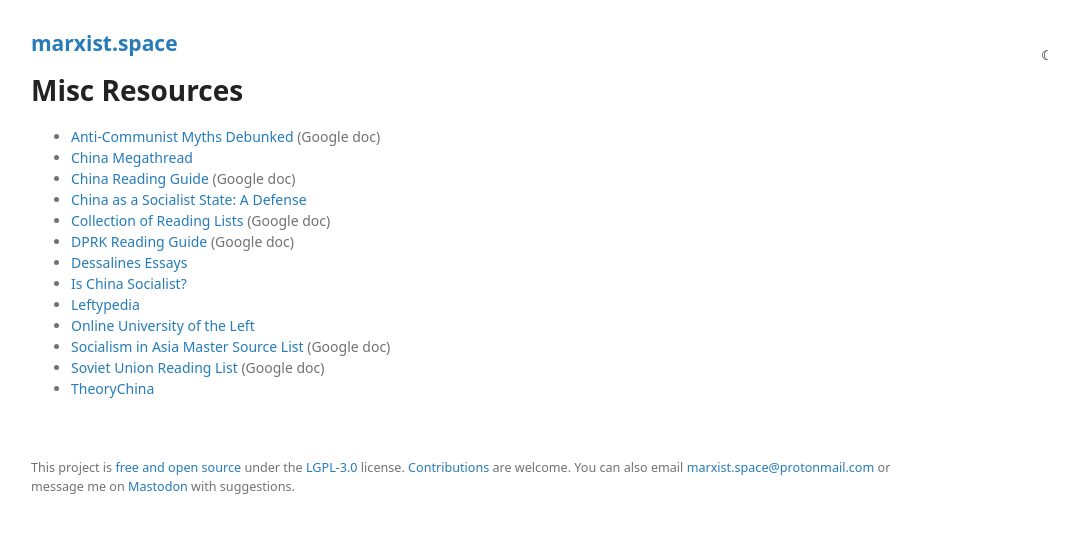
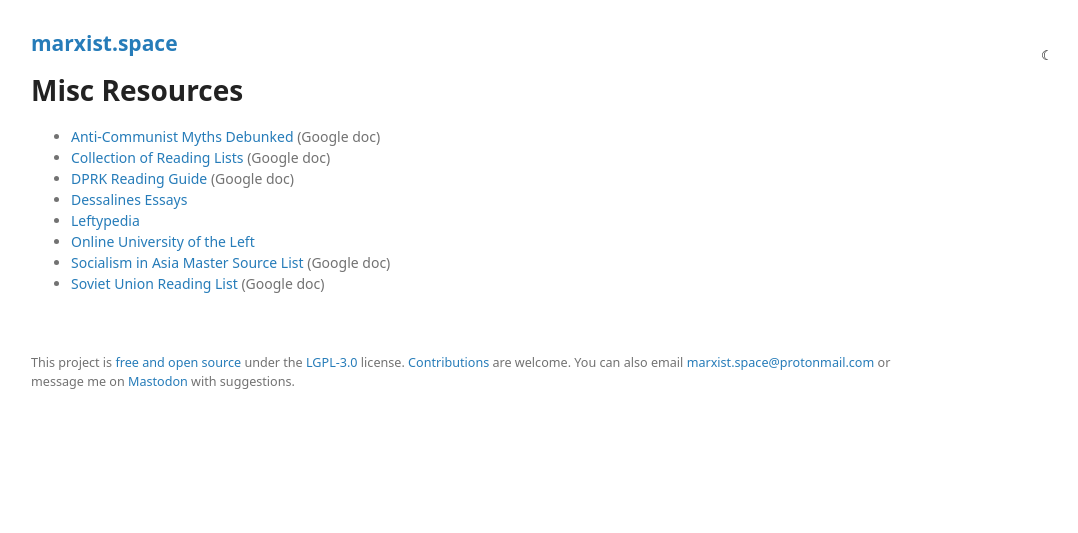
Before and after one commit to prolesoft/marxist.space, a Jekyll site: the page built from misc.md, in a window 1280 px wide. Shown: the top 533 px of the page, without its empty margins (179-1257 px from the left). Built offline with Jekyll 4.4.1, drawn with Linux system fonts in a browser that asks for light colours; our own code applies the rules of GitHub Pages for plain Markdown files.

Commit message:
feat: split china misc resources out

```diff
--- a/misc.md
+++ b/misc.md
@@ -8,15 +8,10 @@
 # Misc Resources
 
 * [Anti-Communist Myths Debunked](https://docs.google.com/document/d/1Gxwhh-vdeB--47HM-20cEVRC9eAMhrapbNf0Sk8VSOs/edit) (Google doc)
-* [China Megathread](https://www.reddit.com/r/communism/comments/c2b7ma/china_megathread_everything_a_leftist_must_know/)
-* [China Reading Guide](https://drive.google.com/file/d/15I2LRlK-VofmD1FWmXS1ERltTwuYFZcC/view) (Google doc)
-* [China as a Socialist State: A Defense](https://www.reddit.com/r/communism/comments/5ku8dz/china_as_a_socialist_marxistleninist_state_a/)
 * [Collection of Reading Lists](https://docs.google.com/document/d/1k-OPPy9UM9ApPuWVIsPcvX3zQh1LUsVbPQocD9mUhyA/edit) (Google doc)
 * [DPRK Reading Guide](https://drive.google.com/file/d/1QQn3q4OZwMh44qTmYhzHYSpokYoOEa_v/view) (Google doc)
 * [Dessalines Essays](https://github.com/dessalines/essays)
-* [Is China Socialist?](https://www.reddit.com/r/communism/comments/5vkthe/is_china_socialist_my_response_to_antichina_claims/)
 * [Leftypedia](https://leftypedia.org/wiki/Main_Page)
 * [Online University of the Left](http://ouleft.org/)
 * [Socialism in Asia Master Source List](https://docs.google.com/document/d/1KMAZopkLyjP74vOssz6XAdPxvMh-1rJRptFnFD54bPg/edit?usp=sharing) (Google doc)
 * [Soviet Union Reading List](https://docs.google.com/document/d/1qeYeYeLN7uKxfMdoe7TAmOMD2fmgyZdU_urvW6eAsRg/mobilebasic) (Google doc)
-* [TheoryChina](http://en.theorychina.org/)
```
Also changed, not shown: README.md (+1 -0 lines), china.md (added, +15 -0 lines).
